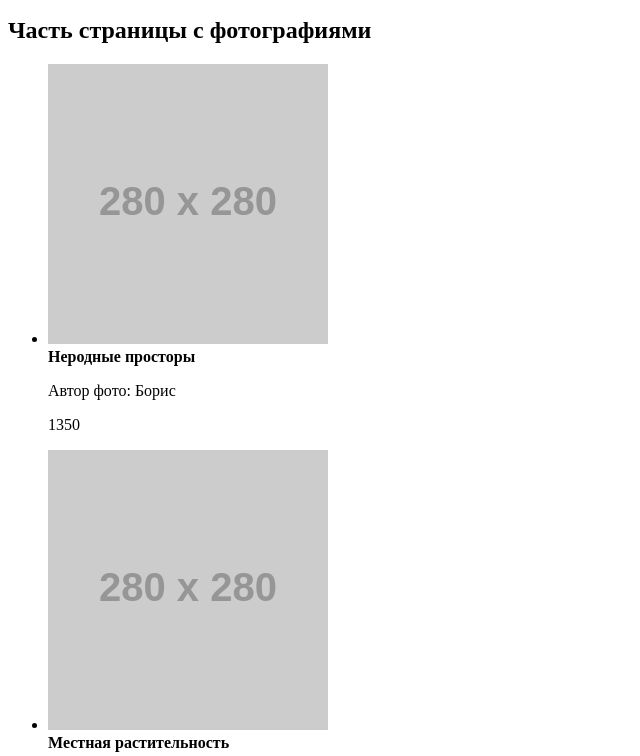
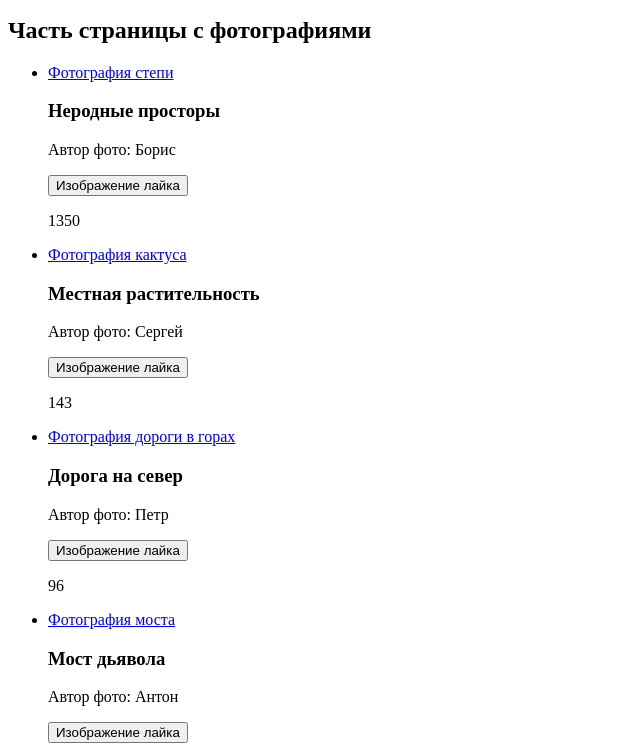
Before and after one commit to SergeyZheleznov/1053425-sedona-19, a website: page source/photo.html in a window 1280 px wide. Shown: the part 369-1125 px from the top of the page, without its empty margins (0-640 px from the left). Drawn offline with Linux system fonts and the light colour scheme; placeholder pictures from the web are drawn by us.

Commit message:
Задание 1, модуль 2, правка 5

```diff
--- a/source/photo.html
+++ b/source/photo.html
@@ -54,34 +54,38 @@
           <ul class="photos-list">
             <li class="photos-item">
               <div class="photos-item__position">
-                <img class="photos-item__picture" src="https://via.placeholder.com/280x280" width="280" height="280" alt="Фотография степи">
+                <p><a class="photos-item__picture" href="https://via.placeholder.com/280x280">Фотография степи</a></p>
               </div>
-              <b class="photos-item__title">Неродные просторы</b>
+              <h3 class="photos-item__title">Неродные просторы</h3>
               <p class="photos-item__author">Автор фото: Борис</p>
-              <p class="photos-item__likes photos-item__likes--trump"> 1350</p>
+              <button class="photos-item__likes photos-item__likes--trump">Изображение лайка</button>
+              <p class="photos-item__likes"> 1350</p>
             </li>
             <li class="photos-item">
               <div class="photos-item__position">
-                <img class="photos-item__picture" src="https://via.placeholder.com/280x280" width="280" height="280" alt="Фотография кактуса">
+                <p><a class="photos-item__picture" href="https://via.placeholder.com/280x280" >Фотография кактуса</a></p>
               </div>
-              <b class="photos-item__title">Местная растительность</b>
+              <h3 class="photos-item__title">Местная растительность</h3>
               <p class="photos-item__author">Автор фото: Сергей</p>
+              <button class="photos-item__likes photos-item__likes--trump">Изображение лайка</button>
               <p class="photos-item__likes photos-item__likes--trump"> 143</p>
             </li>
             <li class="photos-item">
               <div class="photos-item__position">
-                <img class="photos-item__picture" src="https://via.placeholder.com/280x280" width="280" height="280" alt="Фотография дороги в горах">
+                <p><a class="photos-item__picture" href="https://via.placeholder.com/280x280">Фотография дороги в горах</a></p>
               </div>
-              <b class="photos-item__title">Дорога на север</b>
+              <h3 class="photos-item__title">Дорога на север</h3>
               <p class="photos-item__author">Автор фото: Петр</p>
+              <button class="photos-item__likes photos-item__likes--trump">Изображение лайка</button>
               <p class="photos-item__likes photos-item__likes--trump">96</p>
             </li>
             <li class="photos-item">
               <div class="photos-item__position">
-                <img class="photos-item__picture" src="https://via.placeholder.com/280x280" width="280" height="280" alt="Фотография моста">
+                <p><a class="photos-item__picture" href="https://via.placeholder.com/280x280">Фотография моста</a></p>
               </div>
-              <b class="photos-item__title">Мост дьявола</b>
+              <h3 class="photos-item__title">Мост дьявола</h3>
               <p class="photos-item__author">Автор фото: Антон</p>
+              <button class="photos-item__likes photos-item__likes--trump">Изображение лайка</button>
               <p class="photos-item__likes photos-item__likes--trump">254</p>
             </li>
           </ul>
```
Also changed, not shown: source/form.html (+5 -5 lines), source/index.html (+5 -5 lines).
